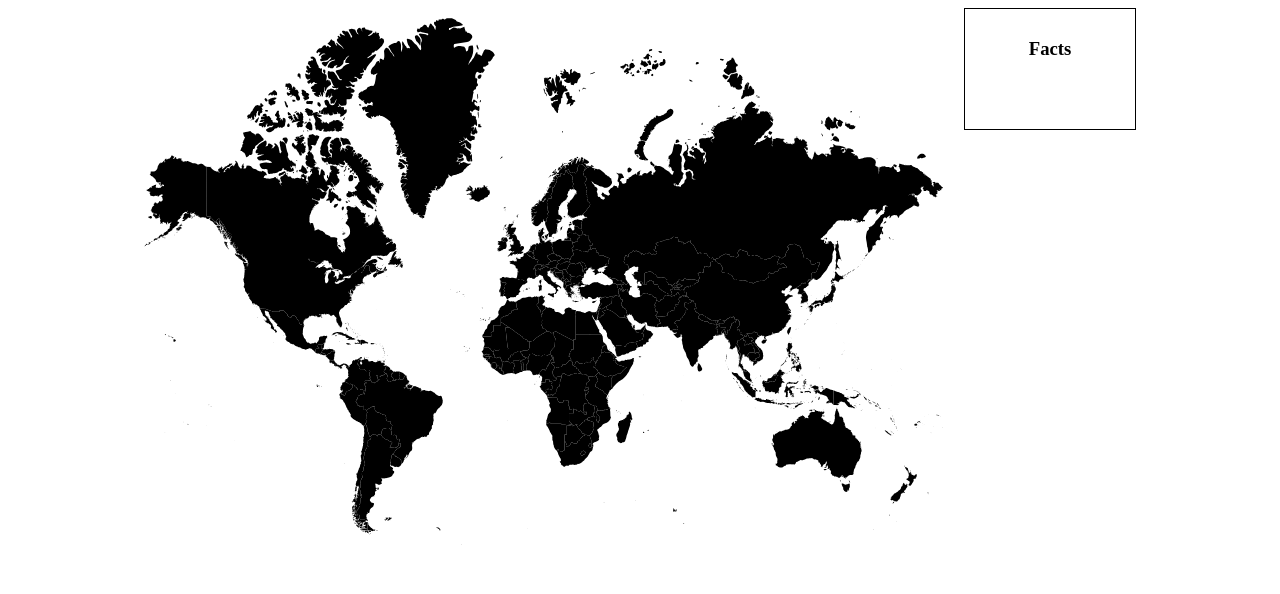
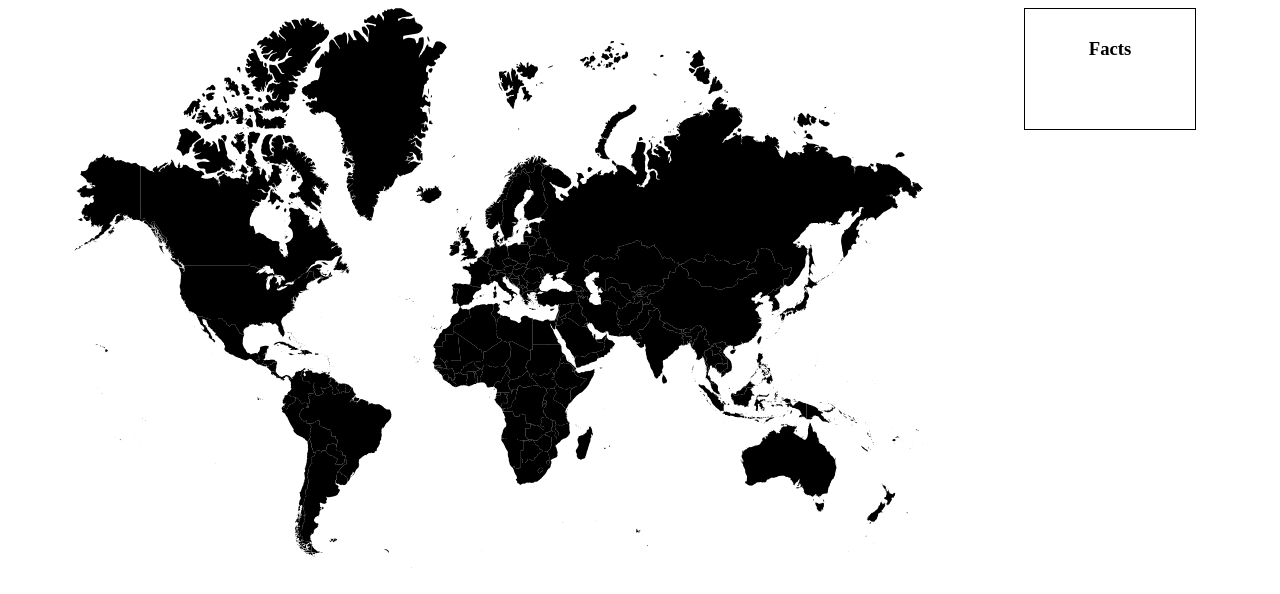
Before and after one commit to bluenote28/world-map-project, an Angular app: page /home in a window 1280 px wide. Shown: the top 594 px of the page. Built offline with nearby package versions, Linux system fonts and the light colour scheme.

Commit message:
changes map size
changes map size

```diff
--- a/src/app/map/map.component.css
+++ b/src/app/map/map.component.css
@@ -5,11 +5,10 @@
     }
 
 .mapflexbox {
-      width: 800px;
-      margin-right: 10px;
+      width: 850px;
+      padding-right: 100px;
       text-align: left;
-      padding: 10px;
-      height: 700px;
+      height: 1200px;
     }
 
     .factsflexbox {
```
